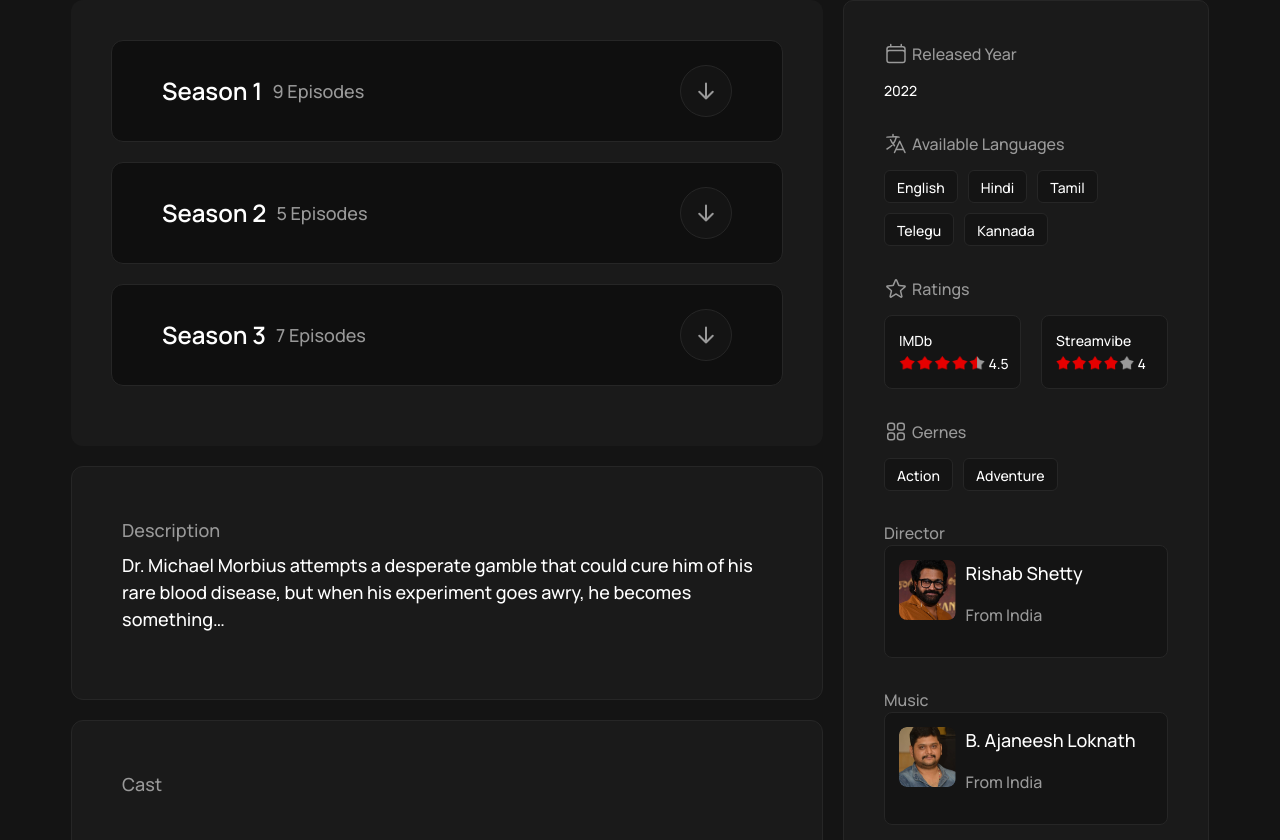
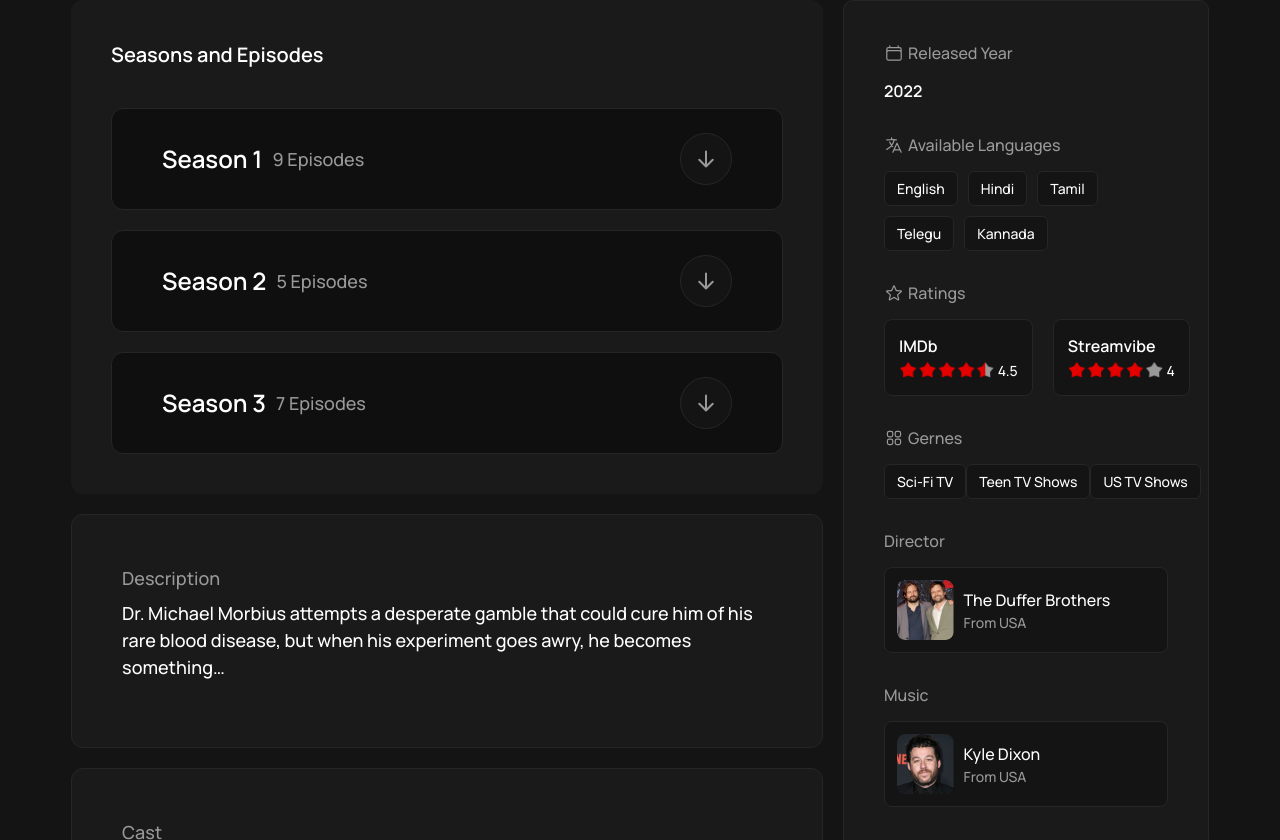
Before and after one commit to Zaynab-ahmad/X6-Project, a React (Vite) app: page /X6-Project/pageopen/1/1 in a window 1280 px wide. Shown: the part 880-1720 px from the top of the page. Built offline with nearby package versions, Linux system fonts and the light colour scheme.

Commit message:
open page update

```diff
--- a/src/Components/CTA/CTA.css
+++ b/src/Components/CTA/CTA.css
@@ -29,13 +29,12 @@
   .ctaSA {
     padding: 40px 30px;
   }
+
   .ctaTextSection {
     padding-bottom: 20px;
   }
 }
-@media (max-width: 768px)  {
 
-}
 @media (max-width: 576px) {
   .ctaSA {
     background-image: url(../../assets/Imgs/CTAMobile.png);
--- /dev/null
+++ b/src/Components/Episods/Episods.css
@@ -0,0 +1,35 @@
+.episodsSecZA {
+  background-color: var(--black-shade10);
+  border-radius: 12px;
+  padding: 40px 40px 20px 40px;
+}
+.EpHeader {
+  font-size: 24px;
+  font-weight: 600;
+  line-height: 36px;
+  color: white;
+  padding-bottom: 40px;
+}
+
+@media (max-width: 1440px) {
+  .EpHeader {
+    font-size: 20px;
+    line-height: 30px;
+    padding-bottom: 30px;
+    .episodsSecZA {
+      border-radius: 10px;
+      padding: 30px 30px 14px 30px;
+    }
+  }
+}
+@media (max-width: 576px) {
+  .EpHeader {
+    font-size: 18px;
+    line-height: 27px;
+    padding-bottom: 20px;
+  }
+  .episodsSecZA {
+    border-radius: 10px;
+    padding: 24px 24px 8px 24px;
+  }
+}
--- /dev/null
+++ b/src/Components/Episods/Episods.jsx
@@ -0,0 +1,12 @@
+import './Episods.css'
+import ShowsChapter from "../../Components/ShowsChapter/ShowsChapter";
+export default function Episods() {
+  return (
+    <div className='episodsSecZA'>
+       <h3 className='EpHeader'>Seasons and Episodes</h3>
+              <ShowsChapter Season="1" epnum="9" />
+              <ShowsChapter Season="2" epnum="5" />
+              <ShowsChapter Season="3" epnum="7" />
+    </div>
+  )
+}
--- a/src/Components/MoviesPageInfo/MoviesPageInfo.css
+++ b/src/Components/MoviesPageInfo/MoviesPageInfo.css
@@ -5,7 +5,6 @@
   border: 1px solid var(--black-shade15);
   background-color: var(--black-shade10);
 }
-
 
 .year {
   display: flex;
@@ -24,14 +23,24 @@
 }
 .pargraphSA {
   font-size: 20px;
-  font-weight: 500; /* 500 is better*/
+  font-weight: 600;
   line-height: 30px;
+  margin: 0 !important;
+  color: white;
+}
+.pargraphBordeSA {
+font-size: 18px;
+  font-weight: 500;
+  line-height: 27px;
   margin: 0 !important;
   color: white;
 }
 .borderSA {
   display: flex;
+  justify-content: left;
+  align-items: center;
   flex-wrap: wrap;
+  width: 100%;
   gap: 10px;
 }
 .bordText {
@@ -39,7 +48,9 @@
   border-radius: 8px;
   border: 1px solid var(--black-shade15);
   background: var(--black-shade08);
-}
+  /* need to fix this */
+  text-wrap: nowrap;
+  }
 .ratingSA,
 .infoLanguageSA,
 .gernesSA,
@@ -49,24 +60,27 @@
 }
 .borderRating {
   display: flex;
+  justify-content: space-between;
+  align-items: center;
   gap: 20px;
 }
 .borderStar {
+  width: 100%;
   padding: 16px;
-  gap: 4px;
   border-radius: 8px;
-  border: 1px solid #262626;
-  background-color: #141414;
+  border: 1px solid var(--black-shade15);
+  background-color: var(--black-shade08);
 }
 
 .controlStarParagraph {
   display: flex;
   justify-content: start;
   align-items: center;
+  margin-top: 4px;
   gap: 4px;
 }
 .iconStars {
-    width: 80%;
+  width: 129.09px;
 }
 
 .pargraphNumber {
@@ -78,12 +92,14 @@
   color: #ffffff;
 }
 .bordLast {
+  display: flex;
+  justify-content: start;
+  align-items: center;
   padding: 14px;
   gap: 10px;
   border-radius: 8px;
-  border: 1px solid #262626;
-  background-color: #141414;
-  display: flex;
+  border: 1px solid var(--black-shade15);
+  background-color: var(--black-shade08);
 }
 .photoSA {
   width: 56.56px;
@@ -91,7 +107,10 @@
   border-radius: 8px;
 }
 .controlParagraphEnd {
+  display: flex;
   flex-direction: column;
+  align-items: start;
+  justify-content: center;
 }
 .paragraphEnd {
   font-size: 18px;
@@ -99,14 +118,19 @@
   line-height: 27px;
   text-align: left;
   color: #ffffff;
+  margin: 0 !important;
 }
 .paragraphENdia {
   font-size: 16px;
   font-weight: 500;
   line-height: 24px;
   text-align: left;
-  color: #999999;
+  color: var(--primary-color-gray);
   margin-top: 8px;
+  margin: 0 !important;
+}
+.bordShowText {
+
 }
 
 @media (max-width: 1440px) {
@@ -115,23 +139,32 @@
     gap: 24px;
     border-radius: 10px;
   }
+  .iconClender {
+    width: 20px;
+    height: 20px;
+  }
   .titleSA {
     font-size: 16px;
     line-height: 24px;
   }
   .pargraphSA {
+    font-size: 16px;
+    line-height: 24px;
+  }
+  .bordText {
+    padding: 6px 12px;
+    border-radius: 6px;
+  }
+  .pargraphBordeSA {
     font-size: 14px;
     line-height: 21px;
   }
-  .bordText {
-    height: 33px;
-    padding: 6px 12px;
-    border-radius: 6px;
-  }
   .borderStar {
-
     padding: 14px;
   }
+    .iconStars {
+      width: 94.82px;
+    }
   .pargraphNumber {
     font-size: 14px;
     line-height: 21px;
@@ -139,8 +172,20 @@
   .controlStarParagraph {
     margin-top: 2px;
   }
+  .bordLast {
+    padding: 12px;
+  }
+ .paragraphEnd {
+  font-size: 16px;
+    line-height: 24px;
+  }
+    .paragraphENdia{
+      font-size: 14px;
+    line-height: 21px;
+  }
+  }
 
-}
+
 
 @media (max-width: 576px) {
   .moviesInfoSA {
@@ -153,16 +198,14 @@
     line-height: 21px;
   }
   .pargraphSA {
-    font-size: 14px;
-    line-height: 21px;
+    font-size: 16px;
+    line-height: 24px;
   }
   .bordText {
-    height: 33px;
-    padding: 6px 12px 6px 12px;
+    padding: 6px 12px;
     border-radius: 6px;
   }
   .borderStar {
-
     padding: 12px;
   }
   .pargraphNumber {
--- a/src/Components/MoviesPageInfo/MoviesPageInfo.jsx
+++ b/src/Components/MoviesPageInfo/MoviesPageInfo.jsx
@@ -8,8 +8,10 @@
 import FourRating2 from './../../assets/Icons/fourStars.png'
 import kantaraphoto from "./../../assets/Imgs/MoviesPageOpen/KantaraCast1.png"
 import kanteramusic from "./../../assets/Imgs/MoviesPageOpen/KantaraMusic.png"
+import Director2 from '../../assets/Imgs/ShowsPageOpen/StrangerThingsDirector.png'
+import Music1 from '../../assets/Imgs/ShowsPageOpen/StrangerThingsMusic.png'
 
-export default function MoviesPageInfo() {
+export default function MoviesPageInfo({genre}) {
   return (
   <div className='moviesInfoSA'>
     <div className='infoContentSA'>
@@ -26,11 +28,11 @@
      <h6 className='titleSA'>Available Languages</h6>
      </div>
      <div className='borderSA'>
-        <div className='bordText'><p className='pargraphSA'>English</p></div>
-        <div className='bordText'><p className='pargraphSA'>Hindi</p></div>
-        <div className='bordText'><p className='pargraphSA'>Tamil</p></div>
-        <div className='bordText'><p className='pargraphSA'>Telegu</p></div>
-        <div className='bordText'><p className='pargraphSA'>Kannada</p></div>
+        <div className='bordText'><p className='pargraphBordeSA'>English</p></div>
+        <div className='bordText'><p className='pargraphBordeSA'>Hindi</p></div>
+        <div className='bordText'><p className='pargraphBordeSA'>Tamil</p></div>
+        <div className='bordText'><p className='pargraphBordeSA'>Telegu</p></div>
+        <div className='bordText'><p className='pargraphBordeSA'>Kannada</p></div>
        </div>
     </div>
 
@@ -64,29 +66,37 @@
       <h6 className='titleSA'>Gernes</h6>
       </div>
       <div className='borderSA'>
-        <div className='bordText'><p className='pargraphSA'>Action</p></div>
-        <div className='bordText'><p className='pargraphSA'>Adventure</p></div>
+        <div style={{display: genre === "movies" ? 'flex' : 'none'}}>
+        <div className='bordText'><p className='pargraphBordeSA'>Action</p></div>
+        <div className='bordText'><p className='pargraphBordeSA'>Adventure</p></div>
+        </div>
+        <div style={{display: genre === "movies" ? 'none' : 'flex'}}>
+        <div className='bordText'><p className='pargraphBordeSA'>Sci-Fi TV</p></div>
+        <div className='bordText'><p className='pargraphBordeSA'>Teen TV Shows</p></div>
+        <div className='bordText'><p className='pargraphBordeSA'>US TV Shows</p></div>
+        </div>
      </div>
     </div>
 
     <div className='director'>
-    <h6 className='titleSA'>Director</h6>
+    <h6 className='titleSA year'>Director</h6>
     <div className='bordLast'>
-    <img className='photoSA' src={kantaraphoto}/>
+    <img className='photoSA' src={genre === "movies" ? kantaraphoto : Director2} />
     <div className='controlParagraphEnd'>
-     <p className='paragraphEnd'>Rishab Shetty</p>
-     <p className='paragraphENdia'>From India</p>
+     <p className='paragraphEnd'>{genre === "movies" ? "Rishab Shetty" : "The Duffer Brothers"}</p>
+      <p className='paragraphENdia'>{genre === "movies" ? "From India" : "From USA"}</p>
+
      </div>
     </div>
     </div>
 
     <div className='music'>
-    <h6 className='titleSA'>Music</h6>
+    <h6 className='titleSA year'>Music</h6>
     <div className='bordLast'>
-    <img className='photoSA' src={kanteramusic}/>
+    <img className='photoSA' src={genre==="movies"? kanteramusic: Music1} />
     <div className='controlParagraphEnd'>
-     <p className='paragraphEnd'>B. Ajaneesh Loknath</p>
-     <p className='paragraphENdia'>From India</p>
+     <p className='paragraphEnd'>{genre =="movies"? "B. Ajaneesh Loknath": "Kyle Dixon"}</p>
+     <p className='paragraphENdia'>{genre === "movies" ? "From India" : "From USA"}</p>
      </div>
     </div>
     </div>
--- a/src/Components/ShowsEpisodes/ShowsEpisodes.css
+++ b/src/Components/ShowsEpisodes/ShowsEpisodes.css
@@ -91,7 +91,7 @@
 }
 .episodesDisZA {
     color: var(--primary-color-gray);
-    font-size: 19px;
+    font-size: 18px;
     font-weight: 400;
     line-height: 27px;
 }
--- a/src/Components/ShowsEpisodes/ShowsEpisodes.jsx
+++ b/src/Components/ShowsEpisodes/ShowsEpisodes.jsx
@@ -5,7 +5,7 @@
 export default function ShowsEpisodes({ num, img, title, duration, dis }) {
   return (
     <div className="showsEpisodesZA">
-      <div className="episodesNumZA">{num}</div>
+      <div className="episodesNumZA">0{num}</div>
 
       <div className="episodesImgZA" style={{ backgroundImage: `url(${img})` }}>
         <div className="episodeOverlay"></div>
@@ -20,10 +20,7 @@
           <div className="EpDurationZA">
             <img src={Clock} alt="Clock" />
             <p className="epPZ"> {duration} min </p>
-
-
           </div>
-
         </div>
         <div className="episodesDisZA">
           <p>{dis}</p>
--- a/src/Components/Sliders/RevSlider/RevSlider.css
+++ b/src/Components/Sliders/RevSlider/RevSlider.css
@@ -84,7 +84,4 @@
       padding-bottom: 68px;
     }
 
-
-
-
 }
--- a/src/Pages/MoviesPageOpen/MoviesPageOpen.css
+++ b/src/Pages/MoviesPageOpen/MoviesPageOpen.css
@@ -7,78 +7,65 @@
     box-sizing: border-box;
 }
 
-/* General Styles for Bento Items */
-.bento-item {
-    word-wrap: break-word;
+.bentoItem {
     max-width: 100%;
-    overflow: hidden;
 }
 
-/* Default Layout (Above 1200px) */
-.bento-item.episodes {
+.bentoItem.episodes {
     grid-column: span 8;
     grid-row: 1;
-    background-color: var(--black-shade10);
-    border-radius: 12px;
-    padding: 40px;
+
 }
 
-.bento-item.description {
+.bentoItem.description {
     grid-column: span 8;
     grid-row: 2;
 }
 
-.bento-item.info {
+.bentoItem.info {
     grid-column: span 4;
     grid-row: 1 / span 4;
     justify-self: start;
 }
 
-.bento-item.cast {
+.bentoItem.cast {
     grid-column: span 8;
     grid-row: 3;
 }
 
-.bento-item.reviews {
+.bentoItem.reviews {
     grid-column: span 8;
     grid-row: 4;
 }
 
-/* Disable Grid and Stack Elements for 1200px and Below */
 @media (max-width: 1200px) {
     .bento-grid {
         display: block;
-        /* Disable the grid layout */
     }
 
-    .bento-item {
+    .bentoItem {
         display: block;
         width: 100%;
-        /* Ensure full width */
         margin-bottom: 20px;
-        /* Add consistent spacing */
     }
 
-    /* Control the order of the items */
-    .bento-item.info {
+    .bentoItem.info {
         order: 2;
-        /* Place Info section between other sections if needed */
     }
 
-    /* Optional: Adjust other items if needed */
-    .bento-item.episodes {
+    .bentoItem.episodes {
         order: 1;
     }
 
-    .bento-item.description {
+    .bentoItem.description {
         order: 3;
     }
 
-    .bento-item.cast {
+    .bentoItem.cast {
         order: 4;
     }
 
-    .bento-item.reviews {
+    .bentoItem.reviews {
         order: 5;
     }
 }
--- a/src/Pages/MoviesPageOpen/MoviesPageOpen.jsx
+++ b/src/Pages/MoviesPageOpen/MoviesPageOpen.jsx
@@ -6,7 +6,7 @@
 import MoviesAndShowsHero from "../../Components/Heros/MoviesAndShowsHero/MoviesAndShowsHero";
 import { AllMovies } from "../../Data/data";
 import "./MoviesPageOpen.css";
-import ShowsChapter from "../../Components/ShowsChapter/ShowsChapter";
+import Episods from "../../Components/Episods/Episods";
 
 export default function MoviesPageOpen() {
   const { genre, id } = useParams();
@@ -27,32 +27,25 @@
       />
       <div className="xContainer customMargin">
         <div className="bento-grid">
-          {/* Episodes Section */}
-
-            <div className="bento-item episodes" style={{display: genre==="movies"? "none": "block"}}>
-              <ShowsChapter Season="1" epnum="9" />
-              <ShowsChapter Season="2" epnum="5" />
-              <ShowsChapter Season="3" epnum="7" />
+            <div className="bentoItem episodes" style={{display: genre==="movies"? "none": "block"}} >
+              <Episods/>
             </div>
 
-
-          {/* Description Section */}
-          <div className="bento-item description">
+          <div className="bentoItem description">
             <MoviesPageDes des={cover.description} />
           </div>
 
-          {/* Info Section */}
-          <div className="bento-item info">
+          <div className="bentoItem info">
             <MoviesPageInfo />
           </div>
 
           {/* Cast Section */}
-          <div className="bento-item cast">
+          <div className="bentoItem cast">
             <MoviesPageCast />
           </div>
 
           {/* Reviews Section */}
-          <div className="bento-item reviews">
+          <div className="bentoItem reviews">
             <MoviesPageRev />
           </div>
         </div>
```
Lines whose indentation alone changed are shown as unchanged.
